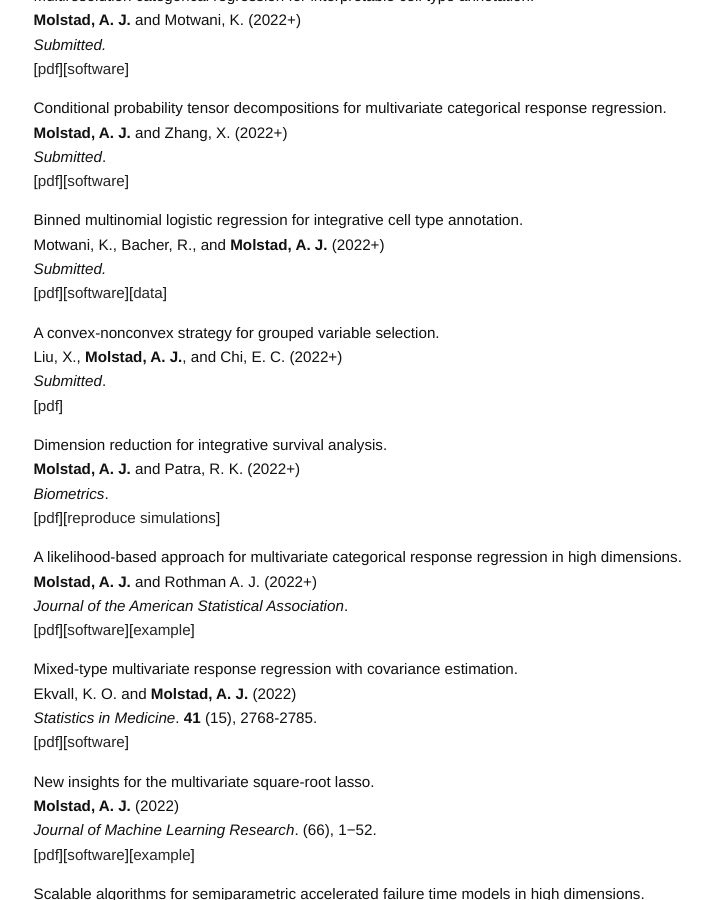
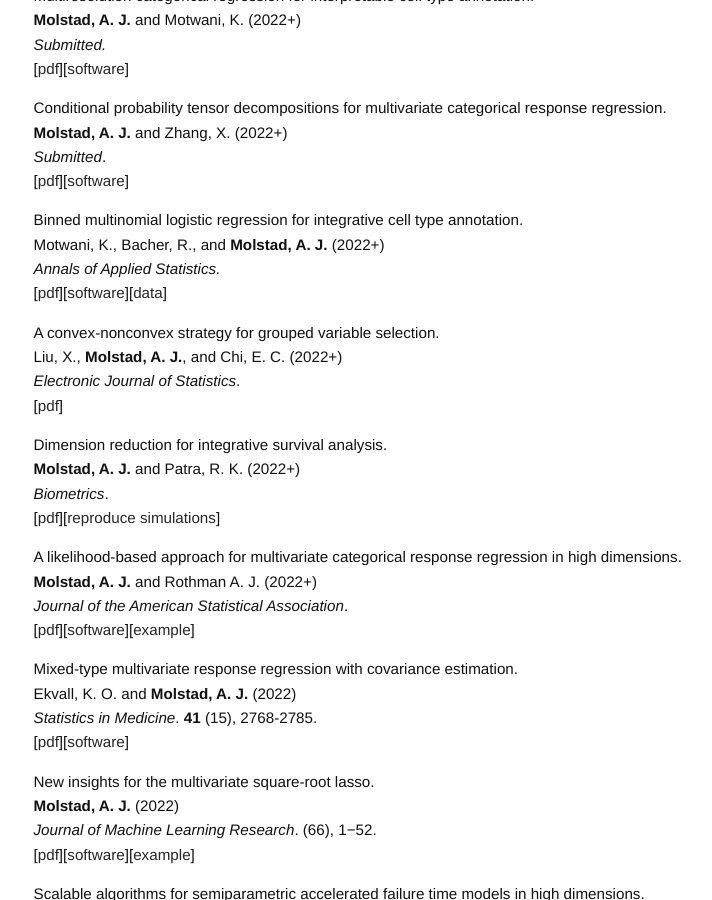
Before and after one commit to ajmolstad/ajmolstad.github.io, a Jekyll site: the page built from research.md, in a window 1280 px wide and 900 px high, scrolled down 621 px. Shown: the whole window, without its empty margins (274-986 px from the left). Built offline with Jekyll 4.4.1, drawn with Linux system fonts in a browser that asks for light colours; some of the changed lines change nothing that is shown.

Commit message:
Update research.md

```diff
--- a/research.md
+++ b/research.md
@@ -19,16 +19,16 @@
 *Submitted.* <br>
 [[pdf](https://arxiv.org/abs/2108.02143)][[software](https://github.com/ajmolstad/IntegrativeCox)]<br> -->
 
-<!--
-Multivariate categorical response linear discriminant analysis in high dimensions. (2023+) <br>
-Deng, K., Jin, Y., Molstad, A. J., Zhang, X. <br>
-*Submitted.* <br>
 
-Integration of proteomics quantitative trait loci into genetic association analysis of stroke in the African American population. (2023+)<br>
+<!-- High-dimensional multi-response discriminant analysis. (2023+) <br>
+Deng, K., Zhang, X., and **Molstad, A. J.** <br>
+*Submitted.* <br>  -->
+
+<!-- Integration of proteomics quantitative trait loci into genetic association analysis of stroke in the African American population. (2023+)<br>
 Cai, Y., **Molstad, A. J.**, Kooperberg, C., Reiner, A., Sun, W., and Hsu, L. <br>
-*Submitted.* <br>
+*Submitted.* <br>  -->
 
-Heterogeneity-aware integrative analyses for ancestry-specific association studies. <br>
+<!-- Heterogeneity-aware integrative analyses for ancestry-specific association studies. <br>
 **Molstad, A. J.**, Cai, Y., Sun, W., Kooperberg, C., and Hsu, L. (2023+) <br>
 *Submitted.* <br>  -->
 
@@ -51,12 +51,12 @@
 
 Binned multinomial logistic regression for integrative cell type annotation. <br>
 Motwani, K., Bacher, R., and **Molstad, A. J.** (2022+) <br>
-*Submitted.* <br>
+*Annals of Applied Statistics.* <br>
 [[pdf](https://arxiv.org/abs/2111.12149)][[software](https://github.com/keshav-motwani/IBMR/)][[data](https://github.com/keshav-motwani/AnnotatedPBMC)]<br>
 
 A convex-nonconvex strategy for grouped variable selection. <br>
 Liu, X., **Molstad, A. J.**, and Chi, E. C. (2022+) <br>
-*Submitted*. <br>
+*Electronic Journal of Statistics*. <br>
 [[pdf](https://arxiv.org/abs/2111.15075)] <br>
 
 Dimension reduction for integrative survival analysis. <br>
```
